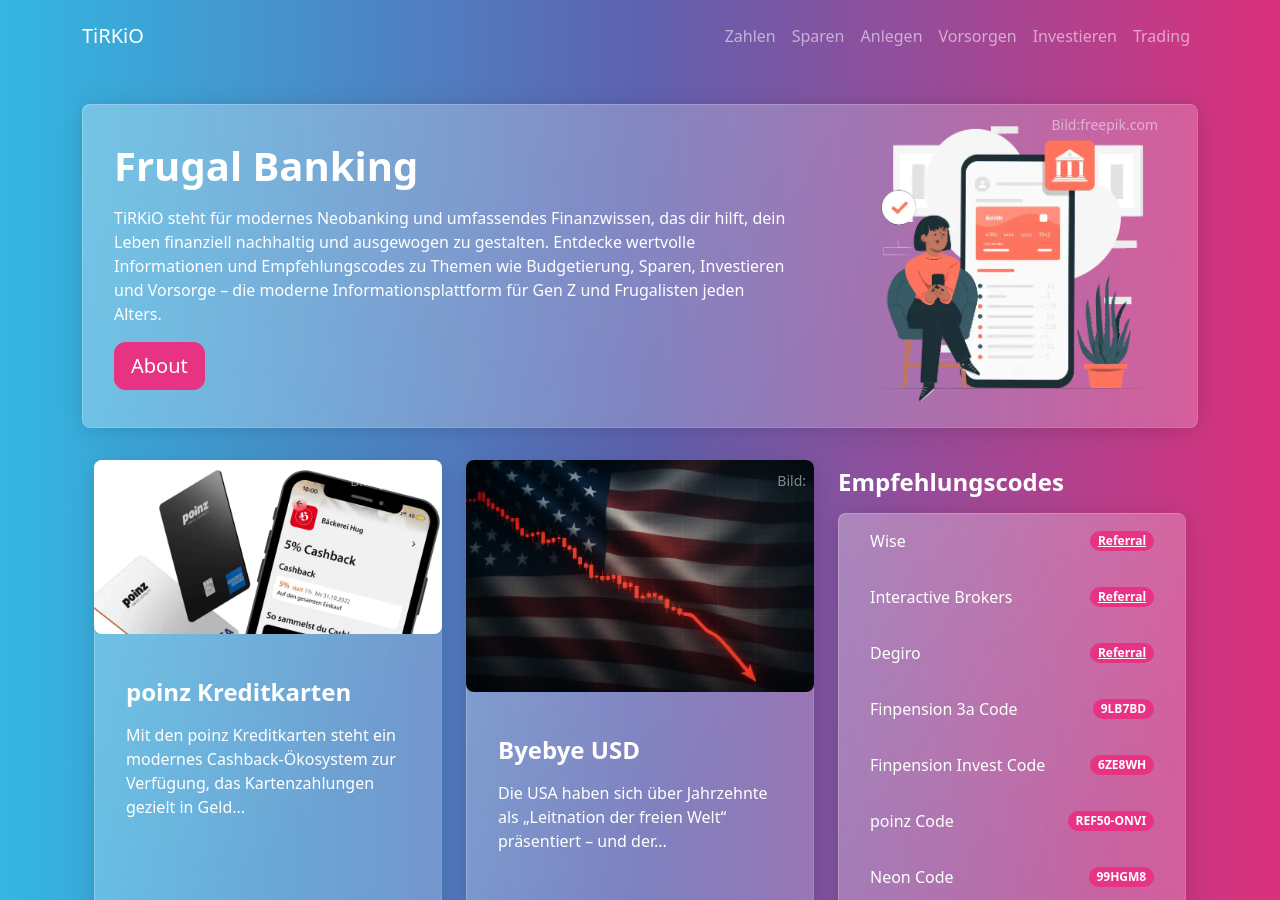
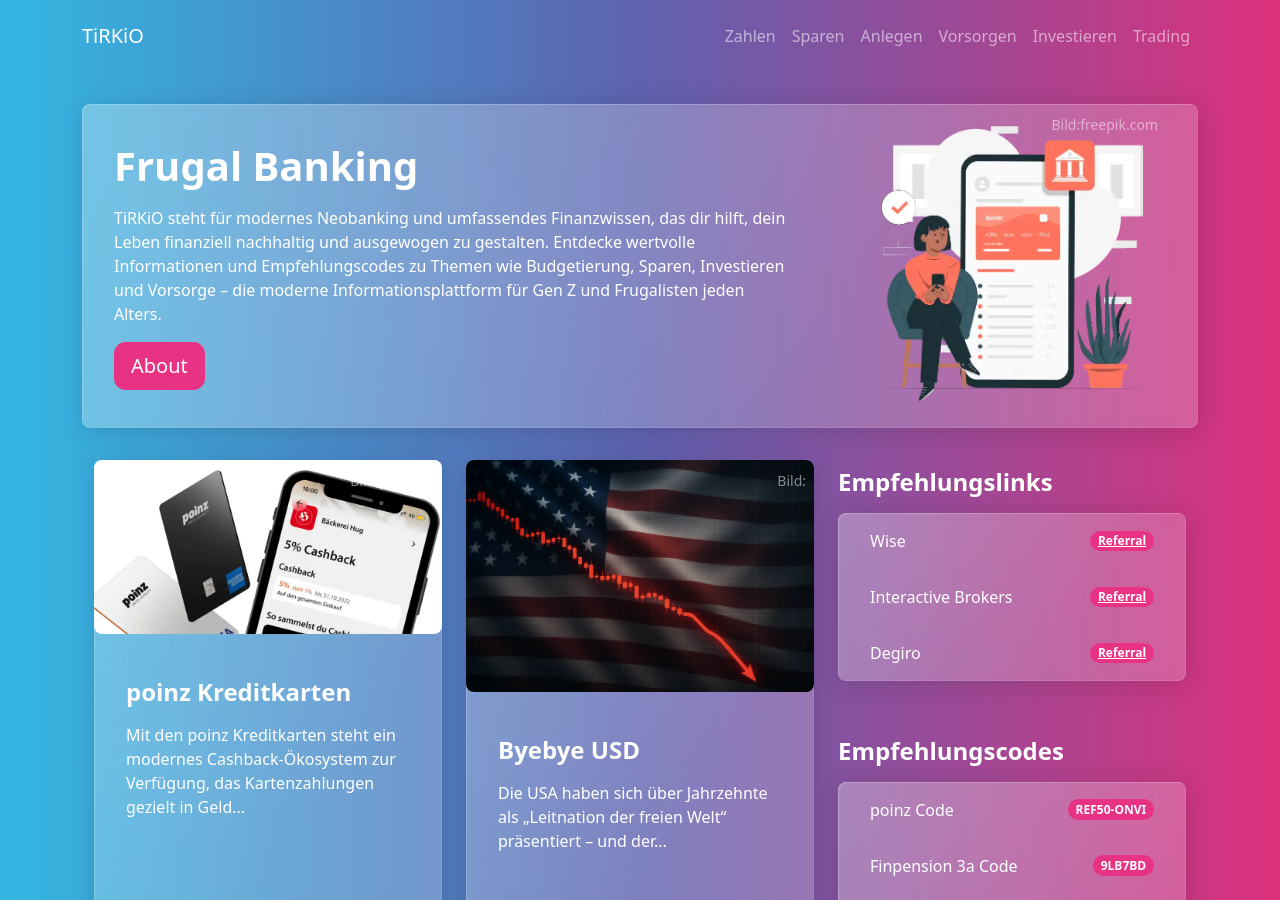
Before and after one commit to tirkio/tirkio.com, a Jekyll site: the page built from index.html, in a window 1280 px wide and 900 px high. Built offline with Jekyll 4.4.1, drawn with Linux system fonts in a browser that asks for light colours; the list of posts is cut into pages by our own code.

Commit message:
Update sidebar with new referral links and codes

```diff
--- a/_includes/sidebar.html
+++ b/_includes/sidebar.html
@@ -1,7 +1,7 @@
 <div class="sidebar sticky-top">
   <!-- Promo Section -->
   <div class="mb-4">
-    <h4 class="pt-1">Empfehlungscodes</h4>
+    <h4 class="pt-1">Empfehlungslinks</h4>
     <ul class="list-group">
       <li
         class="list-group-item d-flex justify-content-between align-items-center"
@@ -21,6 +21,17 @@
         Degiro
         <span class="badge bg-primary rounded-pill"><a href="https://www.degiro.ch/kunden-werben-kunden/anlagekonto-eroeffnen?id=A82498BA&utm_source=mgm" target="_blank" rel="sponsored nofollow noopener">Referral</a></span>
       </li>
+    </ul>
+  </div>
+  <div class="mb-4">
+    <h4 class="pt-1">Empfehlungscodes</h4>
+    <ul class="list-group">
+      <li
+        class="list-group-item d-flex justify-content-between align-items-center"
+      >
+        poinz Code
+        <span class="badge bg-primary rounded-pill">REF50-ONVI</span>
+      </li>
       <li
         class="list-group-item d-flex justify-content-between align-items-center"
       >
@@ -33,12 +44,7 @@
         Finpension Invest Code
         <span class="badge bg-primary rounded-pill">6ZE8WH</span>
       </li>
-      <li
-        class="list-group-item d-flex justify-content-between align-items-center"
-      >
-        poinz Code
-        <span class="badge bg-primary rounded-pill">REF50-ONVI</span>
-      </li>
+
       <li
         class="list-group-item d-flex justify-content-between align-items-center"
       >
```
